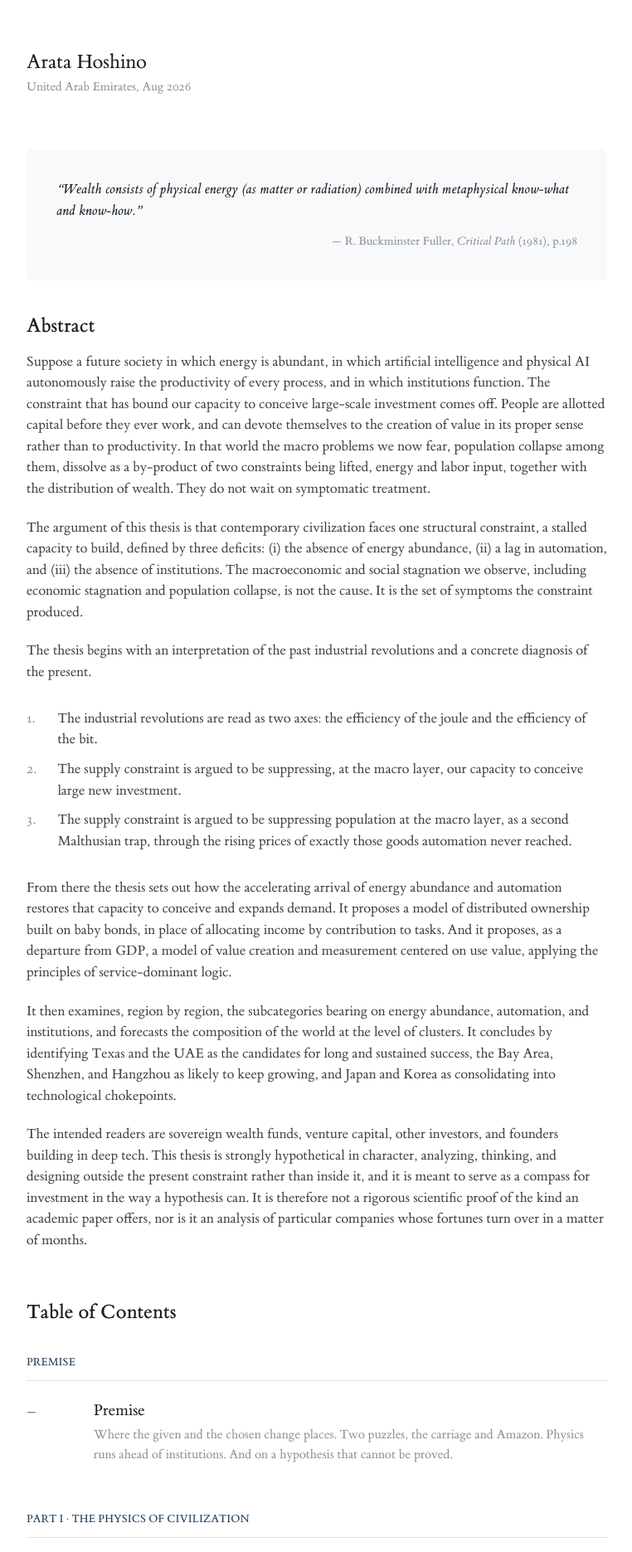
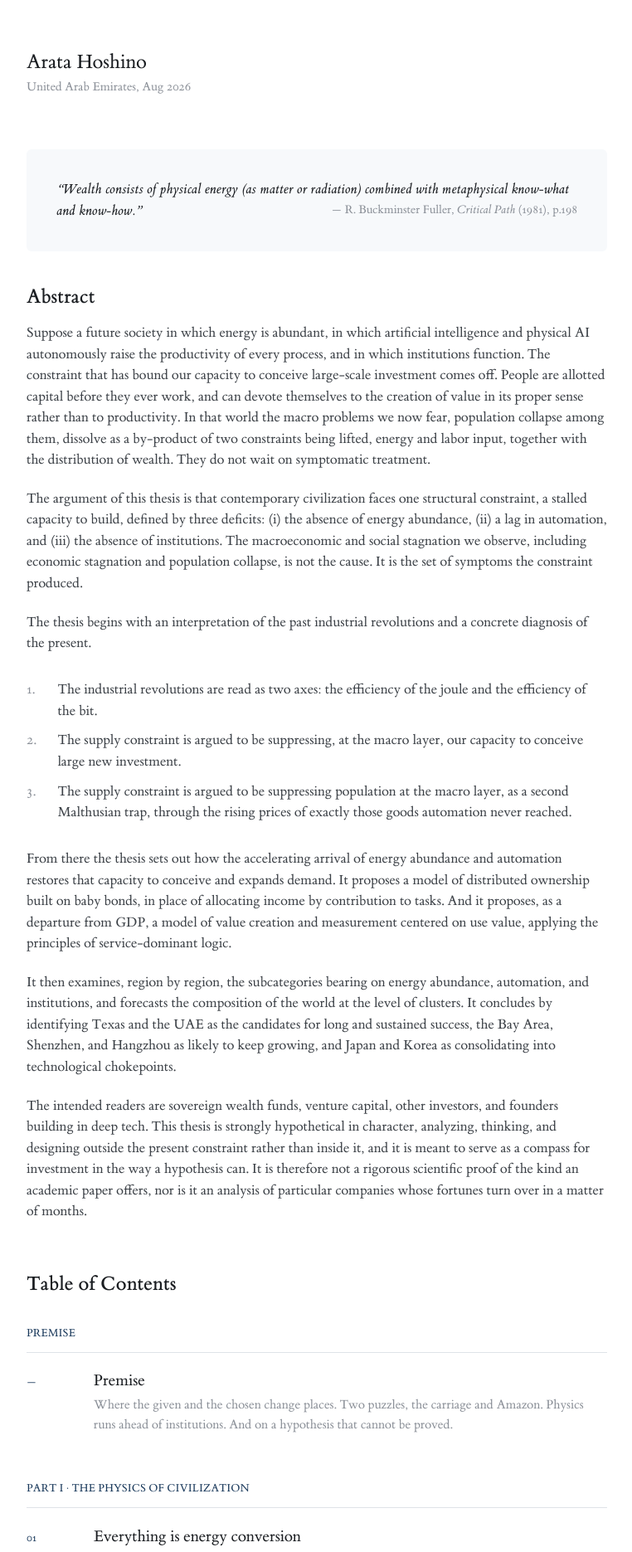
Before and after one commit to arata-hoshino/arata-hoshino.github.io, a Jekyll site: the page built from index.md, in a window 1280 px wide. Shown: the part 387-2258 px from the top of the page at 83% size, without its empty margins (258-1020 px from the left). Built offline with Jekyll 4.4.1, drawn with Linux system fonts in a browser that asks for light colours.

Commit message:
Set the source on the quotation's last line, and even the two gaps
On a page wide enough for it, the quotation goes inline so the source can
float onto its final line at the right edge; on a narrow page the two stay
stacked as they were.

The rule under a category label and the space between chapters were not in
fact equal — 23.2px against 25.2px. Both are now set to the same measure,
a tenth under where they stood, at 21.8 and 22.5px: the same to within a
device pixel.

Co-Authored-By: Claude Opus 5 <noreply@anthropic.com>

```diff
--- a/assets/css/style.css
+++ b/assets/css/style.css
@@ -591,6 +591,28 @@ main {
 
 .epigraph cite { font-style: italic; }
 
+/* On a wide page the source sits on the last line of the quotation, at
+   the right edge of it. The quotation goes inline so that the floated
+   source can share its final line; on a narrow page it stays stacked. */
+@media (min-width: 48rem) {
+  .epigraph blockquote,
+  .epigraph blockquote p {
+    display: inline;
+  }
+
+  .epigraph figcaption {
+    float: right;
+    margin-top: 0;
+    padding-left: 2em;
+  }
+
+  .epigraph::after {
+    content: "";
+    display: block;
+    clear: both;
+  }
+}
+
 /* ------------------------------------------------ table of contents */
 
 /* The part label carries the only rule in the contents. Four rules for
@@ -599,7 +621,7 @@ main {
   /* an h3, so it takes the navy uppercase label from .prose h3; the
      margins are set in rem, not in the em of that 0.8em label, and
      scoped so .prose h3 does not outrank them */
-  margin: 3.4rem 0 1.45rem;
+  margin: 3.4rem 0 1.36rem;
   padding-bottom: 0.9em;
   border-bottom: 1px solid var(--rule);
 }
@@ -620,7 +642,7 @@ main {
   grid-template-columns: 3.25em minmax(0, 1fr);
   align-items: baseline;
   gap: 0 1.5em;
-  margin: 0 0 clamp(1.4rem, 2.8vw, 1.9rem);
+  margin: 0 0 clamp(1.25rem, 2.5vw, 1.645rem);
   padding: 0;
 }
 
```
